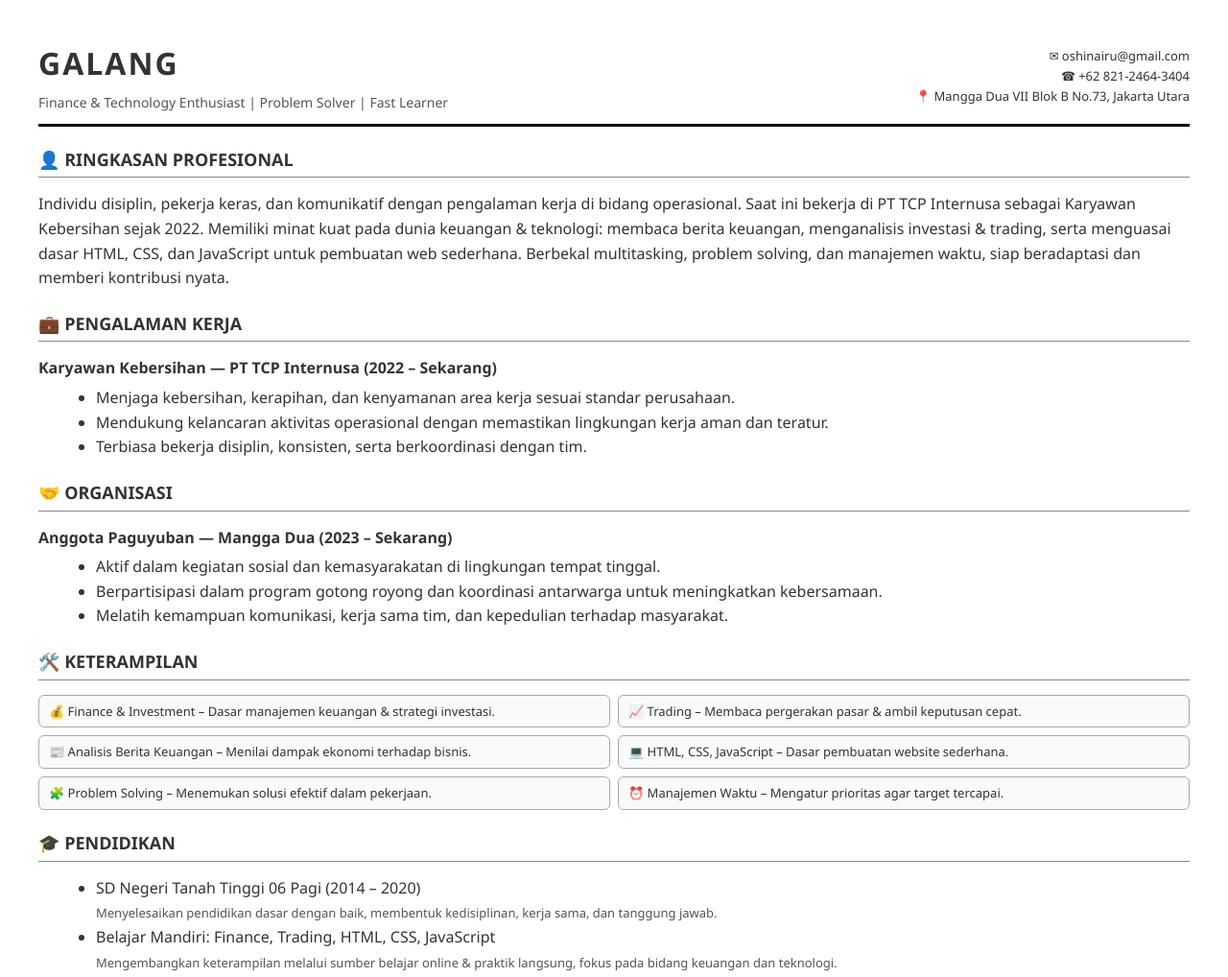
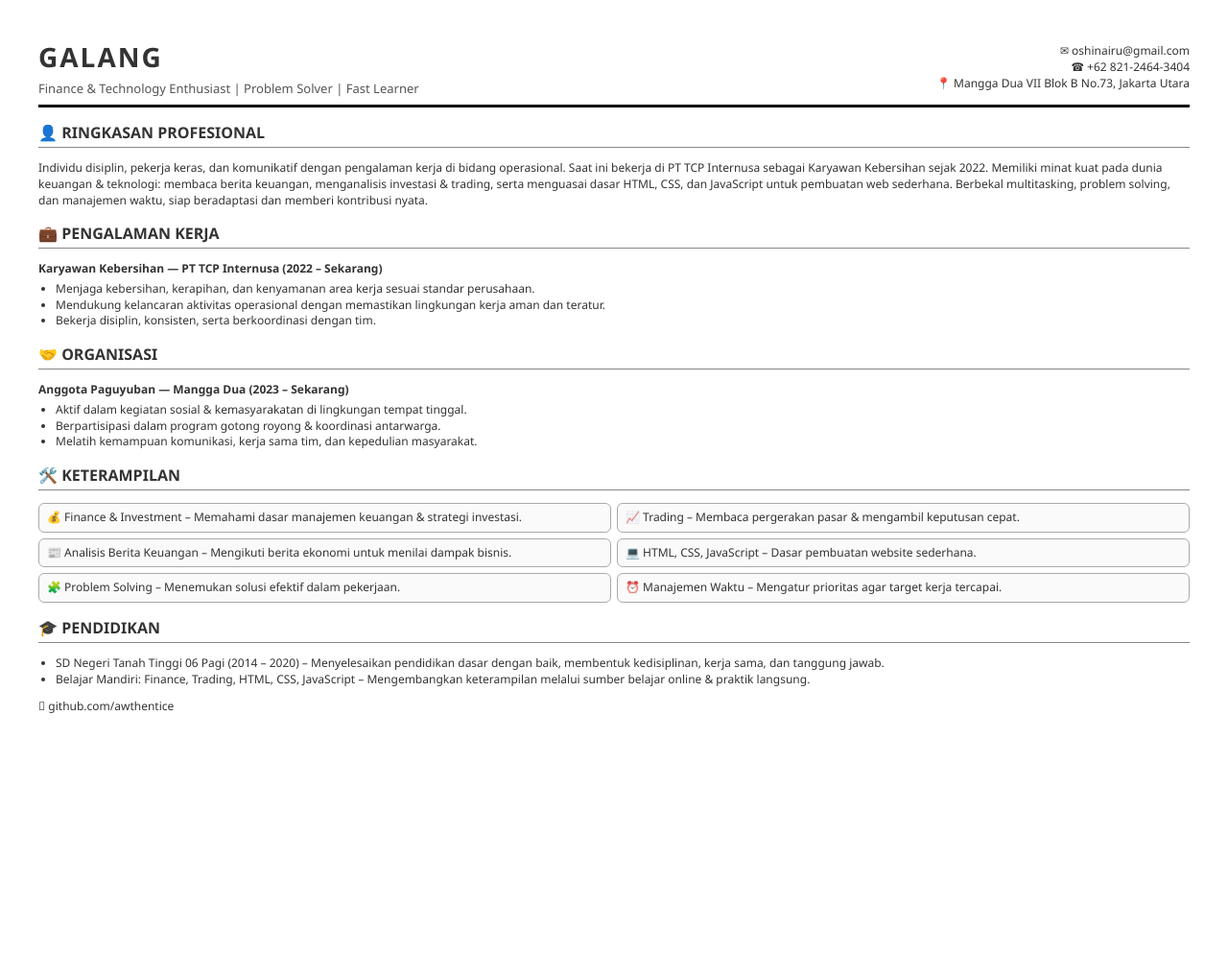
Before and after one commit to awthentice/CV-Galang, a plain HTML site: page index.html in a window 1280 px wide. Shown: the top 1018 px of the page at 96% size. After the commit the page ends 800 px from the top, so only its background shows below. Drawn offline with Linux system fonts and the light colour scheme.

Commit message:
Update index.html

```diff
--- a/index.html
+++ b/index.html
@@ -9,60 +9,63 @@
       font-family: "Segoe UI", Tahoma, Geneva, Verdana, sans-serif;
       margin: 40px;
       color: #333;
-      line-height: 1.6;
+      line-height: 1.4;
+      font-size: 12px;
     }
     .header {
       display: flex;
       justify-content: space-between;
       align-items: center;
       border-bottom: 3px solid #000;
-      padding-bottom: 10px;
-      margin-bottom: 15px;
+      padding-bottom: 8px;
+      margin-bottom: 12px;
     }
     .header h1 {
-      font-size: 32px;
+      font-size: 28px;
       margin: 0;
       text-transform: uppercase;
       letter-spacing: 2px;
     }
     .tagline {
-      font-size: 14px;
+      font-size: 13px;
       color: #555;
-      margin-top: 5px;
+      margin-top: 4px;
     }
     .info {
-      font-size: 13px;
+      font-size: 12px;
       text-align: right;
     }
     h2 {
-      font-size: 18px;
-      margin-top: 20px;
+      font-size: 16px;
+      margin-top: 15px;
       border-bottom: 1px solid #888;
-      padding-bottom: 4px;
+      padding-bottom: 3px;
       text-transform: uppercase;
     }
     p {
-      margin: 5px 0;
+      margin: 4px 0;
     }
     ul {
-      margin: 5px 0 0 20px;
+      margin: 4px 0 0 18px;
+      padding: 0;
     }
     .skills {
       display: grid;
       grid-template-columns: repeat(2, 1fr);
-      gap: 8px;
-      margin-top: 8px;
+      gap: 6px;
+      margin-top: 6px;
     }
     .skill {
       border: 1px solid #aaa;
-      padding: 6px 10px;
+      padding: 6px 8px;
       border-radius: 6px;
-      font-size: 13px;
+      font-size: 12px;
       background: #fafafa;
     }
     .footer {
-      margin-top: 20px;
-      font-size: 13px;
+      margin-top: 12px;
+      font-size: 12px;
+      text-align: left;
     }
     .footer a {
       text-decoration: none;
@@ -100,44 +103,34 @@
   <ul>
     <li>Menjaga kebersihan, kerapihan, dan kenyamanan area kerja sesuai standar perusahaan.</li>
     <li>Mendukung kelancaran aktivitas operasional dengan memastikan lingkungan kerja aman dan teratur.</li>
-    <li>Terbiasa bekerja disiplin, konsisten, serta berkoordinasi dengan tim.</li>
+    <li>Bekerja disiplin, konsisten, serta berkoordinasi dengan tim.</li>
   </ul>
 
   <!-- Organisasi -->
   <h2>🤝 Organisasi</h2>
   <p><b>Anggota Paguyuban — Mangga Dua (2023 – Sekarang)</b></p>
   <ul>
-    <li>Aktif dalam kegiatan sosial dan kemasyarakatan di lingkungan tempat tinggal.</li>
-    <li>Berpartisipasi dalam program gotong royong dan koordinasi antarwarga untuk meningkatkan kebersamaan.</li>
-    <li>Melatih kemampuan komunikasi, kerja sama tim, dan kepedulian terhadap masyarakat.</li>
+    <li>Aktif dalam kegiatan sosial & kemasyarakatan di lingkungan tempat tinggal.</li>
+    <li>Berpartisipasi dalam program gotong royong & koordinasi antarwarga.</li>
+    <li>Melatih kemampuan komunikasi, kerja sama tim, dan kepedulian masyarakat.</li>
   </ul>
 
   <!-- Keterampilan -->
   <h2>🛠️ Keterampilan</h2>
   <div class="skills">
-    <div class="skill">💰 Finance & Investment – Dasar manajemen keuangan & strategi investasi.</div>
-    <div class="skill">📈 Trading – Membaca pergerakan pasar & ambil keputusan cepat.</div>
-    <div class="skill">📰 Analisis Berita Keuangan – Menilai dampak ekonomi terhadap bisnis.</div>
+    <div class="skill">💰 Finance & Investment – Memahami dasar manajemen keuangan & strategi investasi.</div>
+    <div class="skill">📈 Trading – Membaca pergerakan pasar & mengambil keputusan cepat.</div>
+    <div class="skill">📰 Analisis Berita Keuangan – Mengikuti berita ekonomi untuk menilai dampak bisnis.</div>
     <div class="skill">💻 HTML, CSS, JavaScript – Dasar pembuatan website sederhana.</div>
     <div class="skill">🧩 Problem Solving – Menemukan solusi efektif dalam pekerjaan.</div>
-    <div class="skill">⏰ Manajemen Waktu – Mengatur prioritas agar target tercapai.</div>
+    <div class="skill">⏰ Manajemen Waktu – Mengatur prioritas agar target kerja tercapai.</div>
   </div>
 
   <!-- Pendidikan -->
   <h2>🎓 Pendidikan</h2>
   <ul>
-    <li>
-      SD Negeri Tanah Tinggi 06 Pagi (2014 – 2020)
-      <br><span style="font-size:13px; color:#555;">
-        Menyelesaikan pendidikan dasar dengan baik, membentuk kedisiplinan, kerja sama, dan tanggung jawab.
-      </span>
-    </li>
-    <li>
-      Belajar Mandiri: Finance, Trading, HTML, CSS, JavaScript
-      <br><span style="font-size:13px; color:#555;">
-        Mengembangkan keterampilan melalui sumber belajar online & praktik langsung, fokus pada bidang keuangan dan teknologi.
-      </span>
-    </li>
+    <li>SD Negeri Tanah Tinggi 06 Pagi (2014 – 2020) – Menyelesaikan pendidikan dasar dengan baik, membentuk kedisiplinan, kerja sama, dan tanggung jawab.</li>
+    <li>Belajar Mandiri: Finance, Trading, HTML, CSS, JavaScript – Mengembangkan keterampilan melalui sumber belajar online & praktik langsung.</li>
   </ul>
 
   <!-- Footer -->
```
